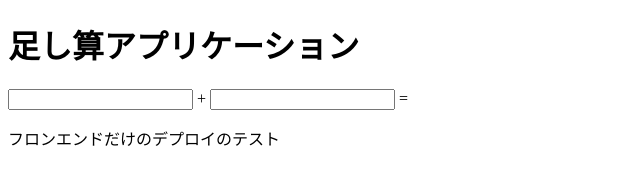
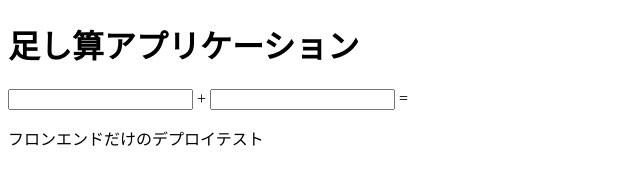
Before and after one commit to osuke-noguchi/github-actions, a plain HTML site: page frontend/index.html in a window 1280 px wide. Shown: the full height of the page, 0-640 px from the left. Drawn offline with Linux system fonts and the light colour scheme.

Commit message:
Update index.html

```diff
--- a/frontend/index.html
+++ b/frontend/index.html
@@ -13,7 +13,7 @@
       =
       <span id="sum"></span>
     </div>
-    <p>フロンエンドだけのデプロイのテスト</p>
+    <p>フロンエンドだけのデプロイテスト</p>
     <script src="main.js"></script>
   </body>
 </html>
```
Also changed, not shown: .github/workflows/frontend.yml.
